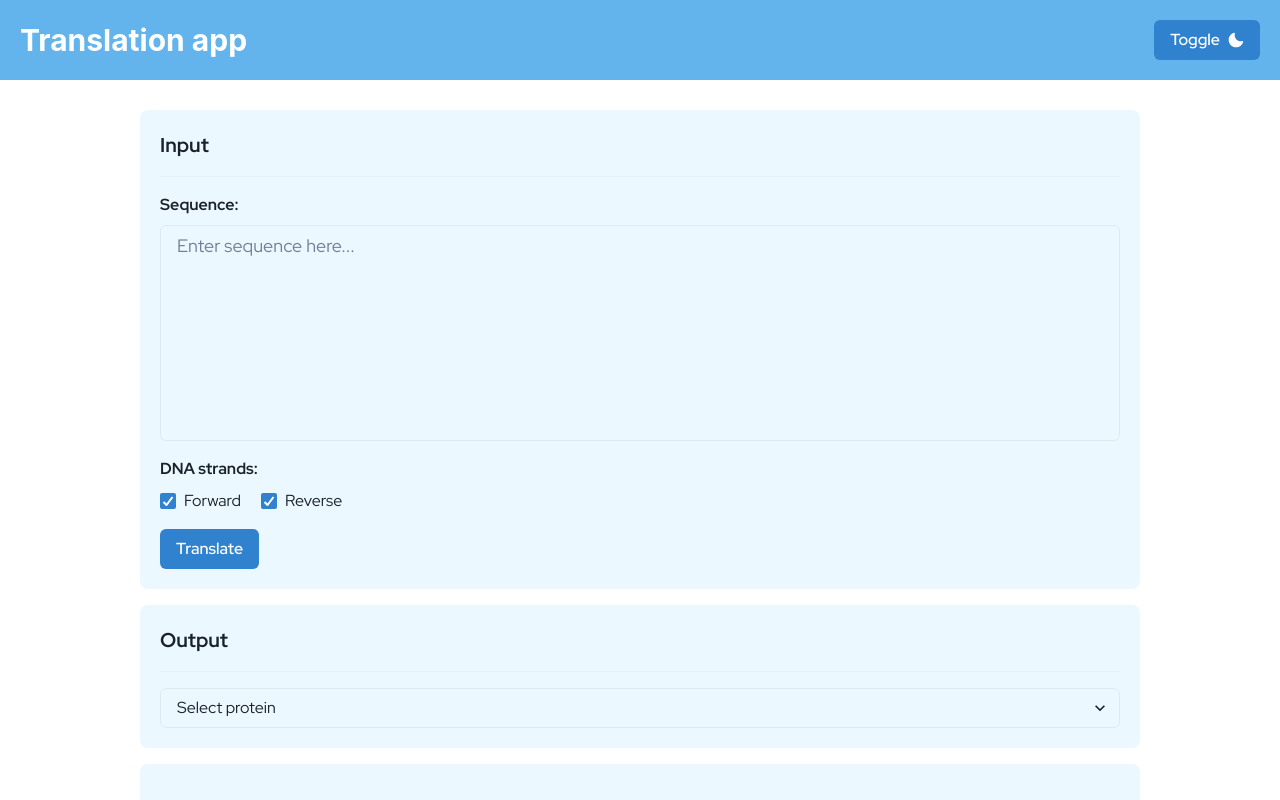
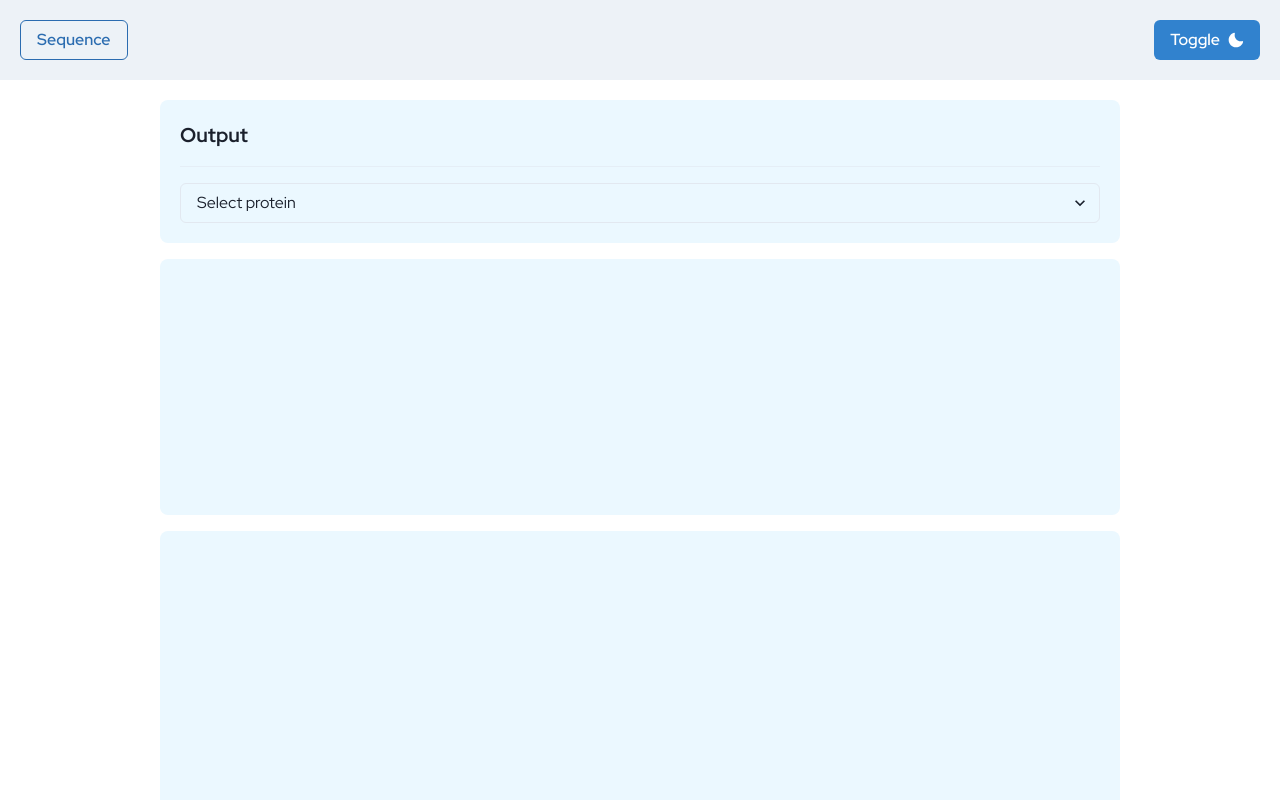
Before and after one commit to MSC-Dolor-Sit-Amet/CARpROT-Viewer, a React (Vite) app: page / in a window 1280 px wide. Shown: the top 800 px of the page. Built offline with nearby package versions, Linux system fonts and the light colour scheme; a web font is replaced by a local one.

Commit message:
add sequence input drawer

```diff
--- a/src/App.tsx
+++ b/src/App.tsx
@@ -1,14 +1,25 @@
 import React from 'react';
 import { Navigate, Route, Routes } from 'react-router-dom';
+import { useDisclosure } from '@chakra-ui/react';
 import Header from './components/Header';
 import Home from './views/Home';
 
 function App() {
+  const { isOpen, onOpen, onClose } = useDisclosure();
+  const btnRef = React.useRef();
+
+  const drawerProps = {
+    isOpen,
+    onOpen,
+    onClose,
+    btnRef,
+  };
+
   return (
     <>
-      <Header />
+      <Header btnRef={btnRef} onOpen={onOpen} />
       <Routes>
-        <Route path="/" element={<Home />} />
+        <Route path="/" element={<Home drawerProps={drawerProps} />} />
         <Route path="*" element={<Navigate to="/" replace />} />
       </Routes>
     </>
--- /dev/null
+++ b/src/components/Drawer.tsx
@@ -0,0 +1,38 @@
+import { DrawerOverlay, DrawerContent, DrawerCloseButton, DrawerHeader, DrawerBody, DrawerFooter, Button, Drawer } from '@chakra-ui/react';
+import React from 'react';
+import Input from './Input';
+
+function DrawerComponent({ drawerProps, inputProps }) {
+  const { isOpen, onClose, btnRef } = drawerProps;
+
+  return (
+    <Drawer isOpen={isOpen} placement="left" size="md" onClose={onClose} finalFocusRef={btnRef}>
+      <DrawerOverlay />
+      <DrawerContent>
+        <DrawerCloseButton />
+        <DrawerHeader>Sequence</DrawerHeader>
+
+        <DrawerBody>
+          <Input {...inputProps} />
+        </DrawerBody>
+
+        <DrawerFooter>
+          <Button variant="outline" mr={3} onClick={onClose}>
+            Cancel
+          </Button>
+          <Button
+            colorScheme="blue"
+            onClick={() => {
+              inputProps.handleTranslate();
+              onClose();
+            }}
+          >
+            Save
+          </Button>
+        </DrawerFooter>
+      </DrawerContent>
+    </Drawer>
+  );
+}
+
+export default DrawerComponent;
--- a/src/components/Header.tsx
+++ b/src/components/Header.tsx
@@ -1,16 +1,34 @@
 import { MoonIcon, SunIcon } from '@chakra-ui/icons';
-import { Heading, useColorMode, Button, Flex, Spacer } from '@chakra-ui/react';
+import { Heading, useColorMode, Button, Flex, Spacer, useColorModeValue } from '@chakra-ui/react';
 import React from 'react';
 
-function Header() {
+function Header({ btnRef, onOpen }) {
   const { colorMode, toggleColorMode } = useColorMode();
+
   return (
-    <Flex bgColor="blue.300" color="white" padding="5" alignItems="center">
-      <Heading as="h1" size="lg">
-        Translation app
-      </Heading>
+    <Flex bgColor={useColorModeValue('gray.100', 'gray.900')} color="white" padding="5" alignItems="center">
+      <Button
+        onClick={onOpen}
+        ref={btnRef}
+        variant="outline"
+        _hover={{
+          textDecoration: 'none',
+          bg: useColorModeValue('gray.200', 'gray.800'),
+        }}
+      >
+        Sequence
+      </Button>
       <Spacer />
-      <Button onClick={toggleColorMode} rightIcon={colorMode === 'light' ? <MoonIcon /> : <SunIcon />} color="white">
+      <Button
+        onClick={toggleColorMode}
+        rightIcon={colorMode === 'light' ? <MoonIcon /> : <SunIcon />}
+        color="white"
+        bgColor={useColorModeValue('blue.500', 'gray.800')}
+        _hover={{
+          textDecoration: 'none',
+          bg: useColorModeValue('blue.300', 'gray.700'),
+        }}
+      >
         Toggle
       </Button>
     </Flex>
--- a/src/components/Input.tsx
+++ b/src/components/Input.tsx
@@ -1,9 +1,9 @@
 import React from 'react';
-import { Checkbox, Stack, Text, Textarea, Button, Divider } from '@chakra-ui/react';
+import { Checkbox, Stack, Text, Textarea, Divider } from '@chakra-ui/react';
 import { InputProps } from '../types/InputOutputProps';
 import { useColorsContext } from '../providers/ColorsContext';
 
-function Input({ sequence, handleSequenceChange, directions, setDirections, handleTranslate }: InputProps) {
+function Input({ sequence, handleSequenceChange, directions, setDirections }: InputProps) {
   const colors = useColorsContext();
 
   return (
@@ -53,10 +53,6 @@ function Input({ sequence, handleSequenceChange, directions, setDirections, hand
           </Checkbox>
         </Stack>
       </Stack>
-
-      <Button width="min-content" onClick={handleTranslate}>
-        Translate
-      </Button>
     </Stack>
   );
 }
--- a/src/views/Home.tsx
+++ b/src/views/Home.tsx
@@ -1,13 +1,14 @@
 import React from 'react';
-import { Stack } from '@chakra-ui/react';
+import { Stack, useDisclosure } from '@chakra-ui/react';
 import Input from '../components/Input';
 import Output from '../components/Output';
 import translate from '../utils/translate';
 import Viewer from '../components/Viewer';
 import { directionsType, pdbIdType, resultProteinsType, sequenceType } from '../types/InputOutputProps';
 import ChainView from '../components/ChainView';
+import DrawerComponent from '../components/Drawer';
 
-function Home() {
+function Home({ drawerProps }) {
   const [sequence, setSequence] = React.useState<sequenceType>('');
   const handleSequenceChange = (e: React.ChangeEvent<HTMLTextAreaElement>) => setSequence(e.target.value);
 
@@ -42,12 +43,14 @@ function Home() {
   };
 
   return (
-    <Stack direction="column" spacing={4} maxWidth="1000" margin="30px auto" borderRadius="lg">
-      <Input {...inputProps} />
-      <Output {...outputProps} />
-      <ChainView pdbId={pdbId} />
-      <Viewer pdbId={pdbId} />
-    </Stack>
+    <>
+      <DrawerComponent drawerProps={drawerProps} inputProps={inputProps} />
+      <Stack direction="column" spacing={4} maxWidth="1000" paddingX={5} marginX="auto" marginY={5} borderRadius="lg">
+        <Output {...outputProps} />
+        <ChainView pdbId={pdbId} />
+        <Viewer pdbId={pdbId} />
+      </Stack>
+    </>
   );
 }
 
```
